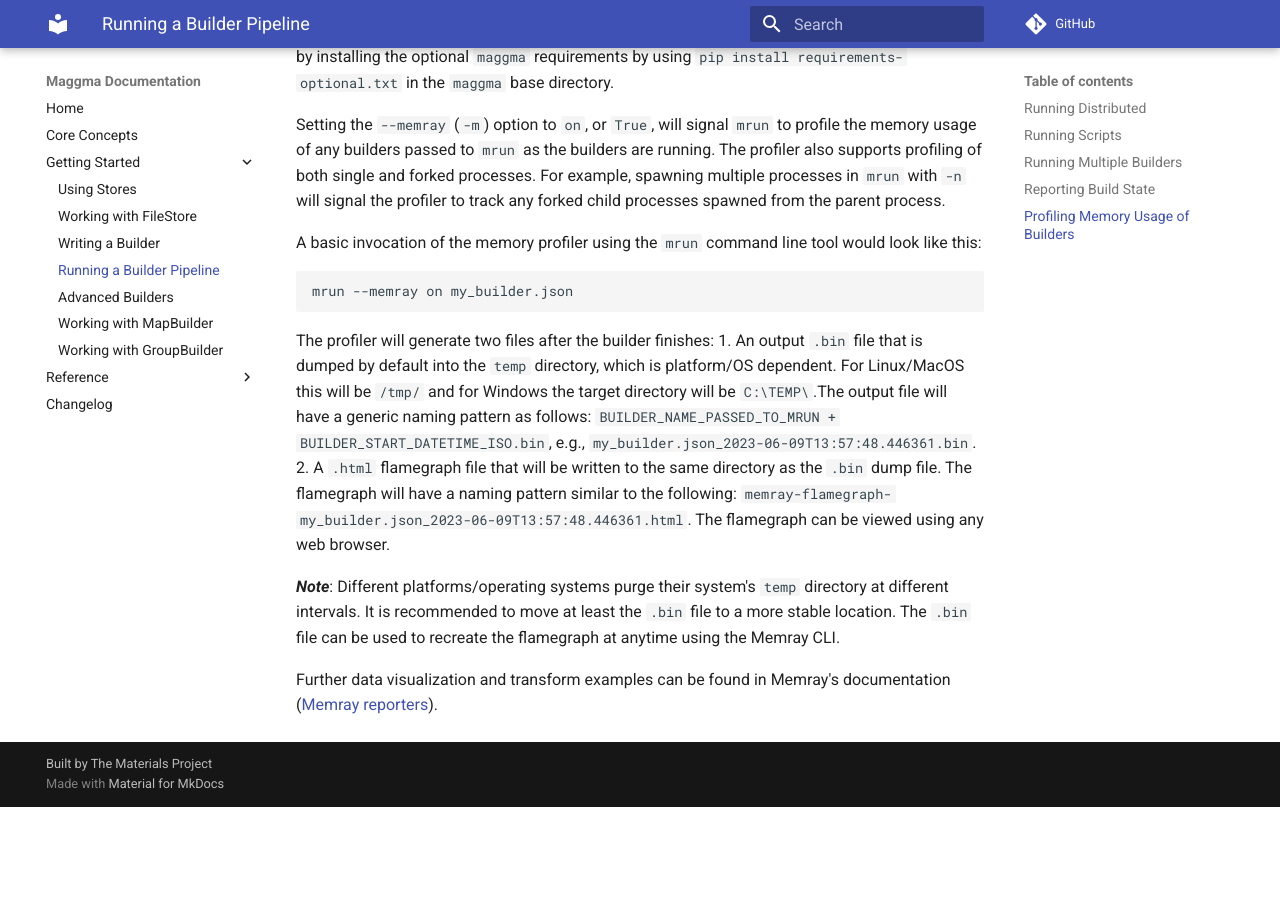
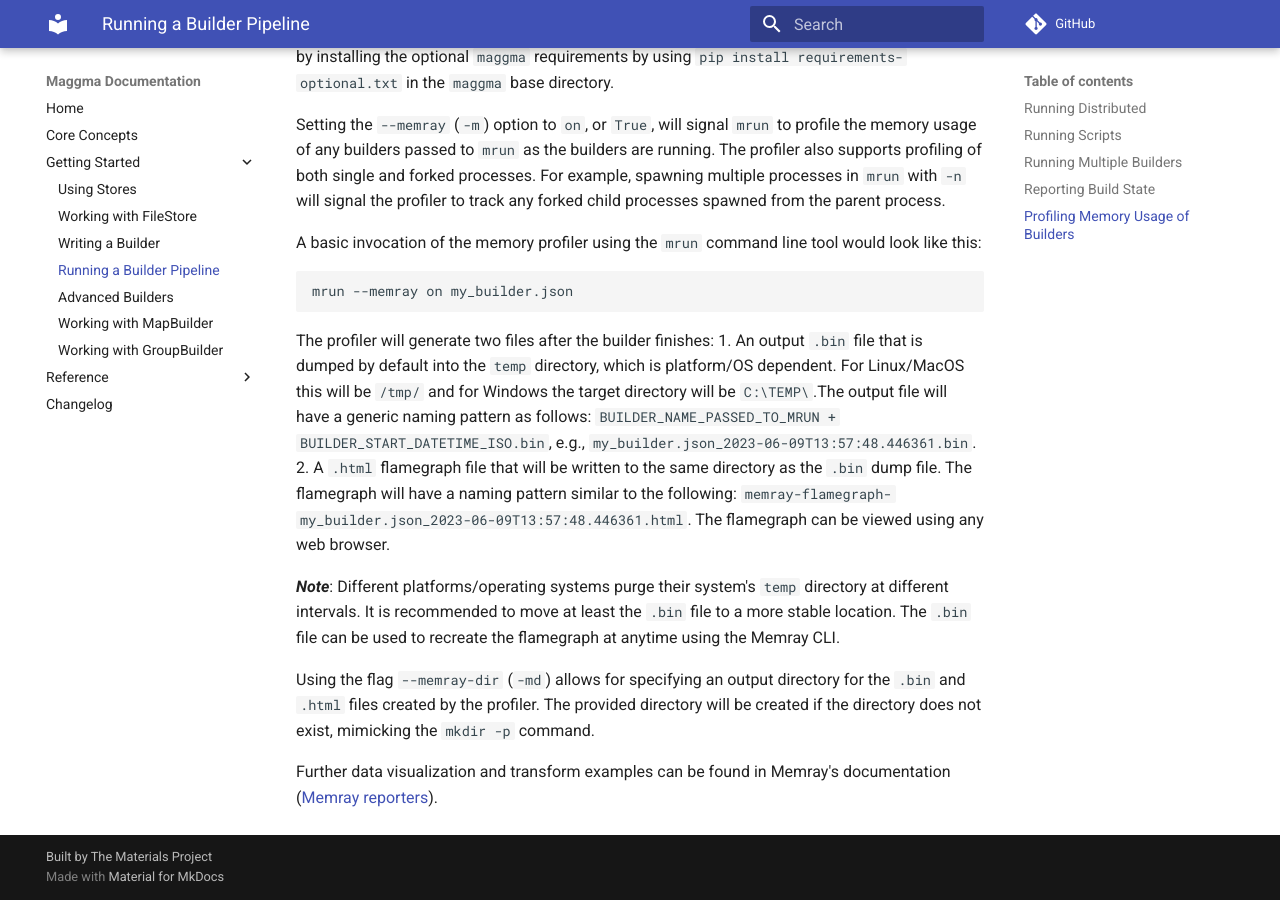
Before and after one commit to materialsproject/maggma, an MkDocs documentation site: the page built from docs/getting_started/running_builders.md, in a window 1280 px wide and 900 px high, scrolled down 3145 px. Built offline with MkDocs 1.6.1 and Material for MkDocs 9.7.7, drawn with Linux system fonts in a browser that asks for light colours; comment, search, counter and statistics services are not loaded; before the commit the page ends 3952 px from its top, so only the background shows below that.

Commit message:
Add info to running builders docs for -md flag which allows user to specify output directory for memray

```diff
--- a/docs/getting_started/running_builders.md
+++ b/docs/getting_started/running_builders.md
@@ -138,4 +138,6 @@ The profiler will generate two files after the builder finishes:
 
 ***Note***: Different platforms/operating systems purge their system's `temp` directory at different intervals. It is recommended to move at least the `.bin` file to a more stable location. The `.bin` file can be used to recreate the flamegraph at anytime using the Memray CLI.
 
+Using the flag `--memray-dir` (`-md`) allows for specifying an output directory for the `.bin` and `.html` files created by the profiler. The provided directory will be created if the directory does not exist, mimicking the `mkdir -p` command.
+
 Further data visualization and transform examples can be found in Memray's documentation ([Memray reporters](https://bloomberg.github.io/memray/live.html)).
```
